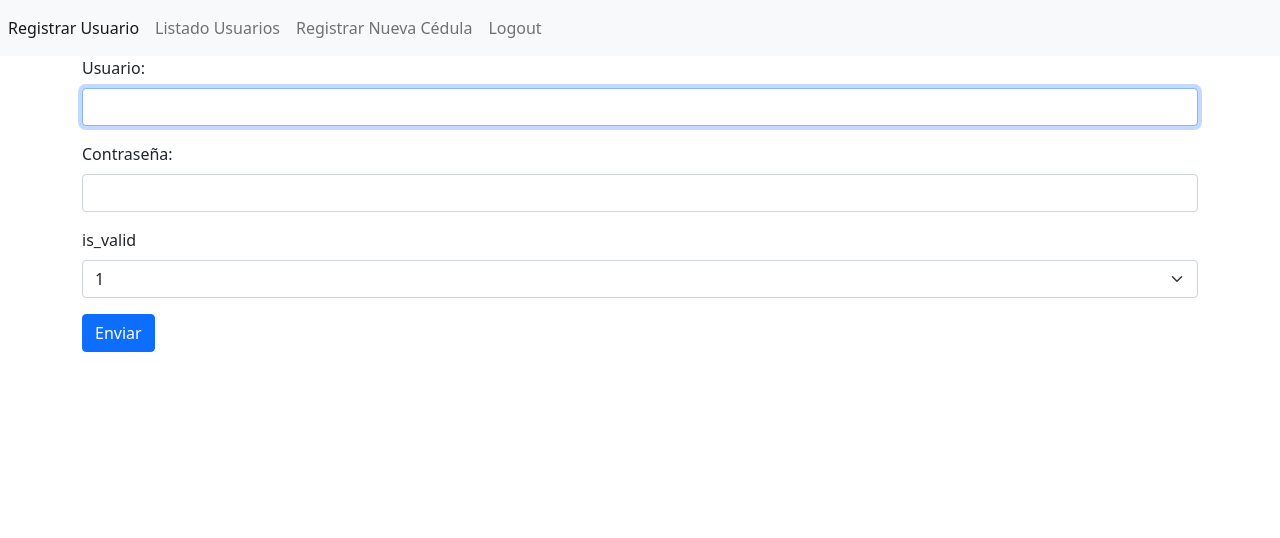
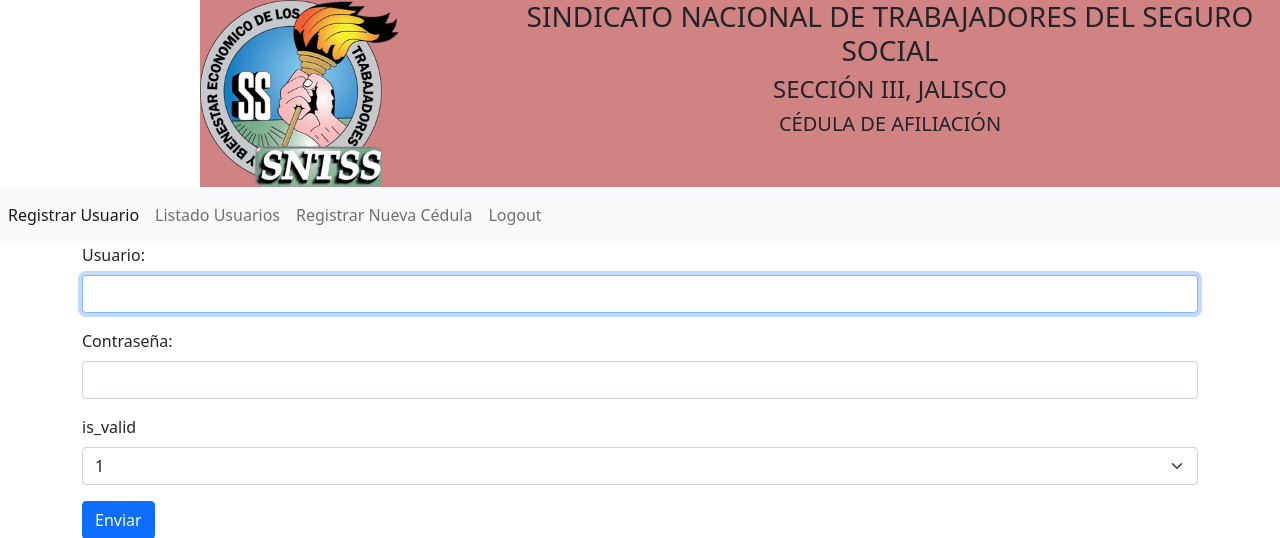
Before and after one commit to k3nsh1n-h1mur4/cedulas2024, a Flask app: page /newUser in a window 1280 px wide. Shown: the top 538 px of the page. Run offline with Flask 3, Linux system fonts and the light colour scheme; parts of the project's set-up code (start-up, migrations or seed data) failed here and were passed over; some libraries are stand-ins or nearby versions.

Commit message:
add title

```diff
--- a/static/styles.css
+++ b/static/styles.css
@@ -1,3 +1,30 @@
 ul > li {
     list-style: None;
 }
+
+
+.main-container {
+    display: flex;
+    justify-content: center;
+    max-width: 1200px;
+    margin-left: 200px;
+    background-color: rgba(163, 4, 4, 0.499);
+}
+
+.image-container {
+    padding: 0;
+    margin: 0;
+
+    & img {
+        width: 200px;
+        height: 100%;
+    }
+}
+
+
+.title-container {
+    text-align: center;
+    padding: 0;
+    margin: 0;
+    margin-left: 100px;
+}
--- a/templates/base.html
+++ b/templates/base.html
@@ -11,6 +11,16 @@
     <title>{% block title %} {{ title }} {% endblock %}</title>
 </head>
 <body>
+  <div class="main-container">
+    <div class="image-container">
+        <img src="{{ url_for('static', filename='sntsslogo.png') }}" alt="sntss-logo" srcset="">
+    </div>
+    <div class="title-container">
+        <h3>SINDICATO NACIONAL DE TRABAJADORES DEL SEGURO SOCIAL</h3>
+        <h4>SECCIÓN III, JALISCO</h4>
+        <h5>CÉDULA DE AFILIACIÓN</h5>
+    </div>
+  </div>
     <nav class="navbar navbar-expand-lg navbar-light bg-light">
 	<div class="navbar-nav mr-auto">
 	    {{ render_nav_item('newUser', 'Registrar Usuario') }}
```
Also changed, not shown: static/sntsslogo.png (added).
